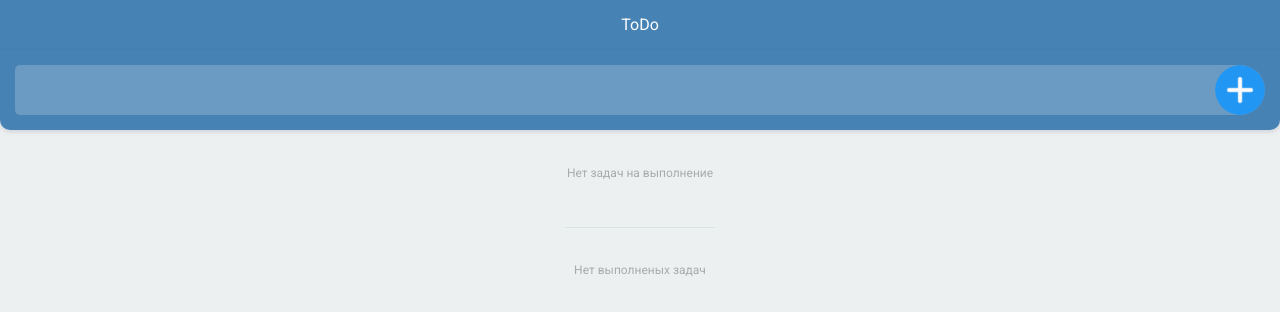
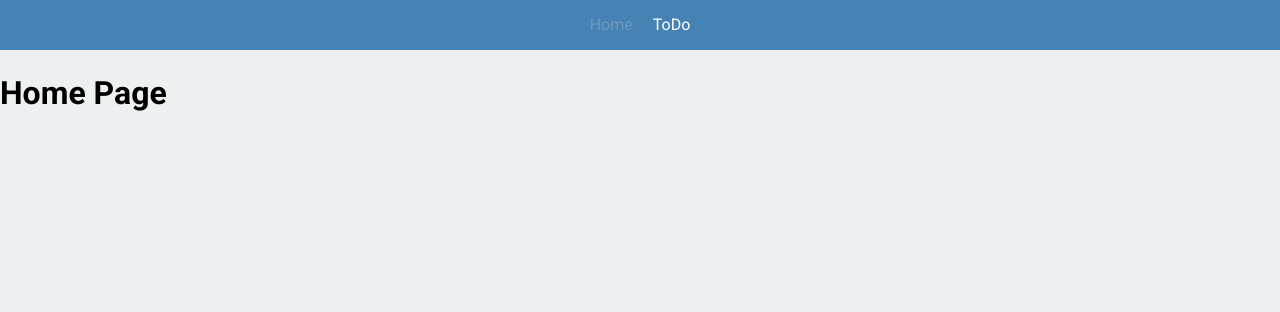
Before and after one commit to CrashStatic/todo-list, a React (Create React App) app: page / in a window 1280 px wide. Shown: the top 312 px of the page. Built offline with nearby package versions, Linux system fonts and the light colour scheme.

Commit message:
Реализует поведение ссылок в header

```diff
--- a/package.json
+++ b/package.json
@@ -12,6 +12,7 @@
     "@types/react-dom": "^18.3.0",
     "react": "^18.3.1",
     "react-dom": "^18.3.1",
+    "react-router-dom": "^6.27.0",
     "react-scripts": "5.0.1",
     "react-toastify": "^10.0.6",
     "typescript": "^4.9.5",
--- a/src/components/Header/Header.tsx
+++ b/src/components/Header/Header.tsx
@@ -1,10 +1,16 @@
+import { NavLink } from 'react-router-dom';
 import classes from './Header.module.scss';
 
 export const Header = () => {
+    const getActiveClass = ({ isActive }: { isActive: boolean }): string => {
+        return isActive ? `${classes.active} ${classes.link}` : classes.link;
+    }
+
     return (
         <header className={classes.header}>
             <div className={classes.container}>
-                <a href="/" className={classes.link}>ToDo</a>
+                <NavLink to="/" className={getActiveClass}>Home</NavLink>
+                <NavLink to="/todo" className={getActiveClass}>ToDo</NavLink>
             </div>
         </header>
     )
--- a/src/index.tsx
+++ b/src/index.tsx
@@ -5,13 +5,22 @@ import './assets/scss/style.scss'
 import { ToDoListPage } from './pages/ToDoListPage';
 import 'react-toastify/dist/ReactToastify.css';
 import { ToastContainer } from 'react-toastify';
+import { BrowserRouter, Routes, Route } from 'react-router-dom';
+import { HomePage } from './pages/HomePage';
+import { Header } from './components/Header/Header';
 
 const root = ReactDOM.createRoot(
   document.getElementById('root') as HTMLElement
 );
 root.render(
   <React.StrictMode>
-    <ToDoListPage />
+    <BrowserRouter>
+      <Header />
+      <Routes>
+        <Route path='/' element={<HomePage />}></Route>
+        <Route path='/todo' element={<ToDoListPage />}></Route>
+      </Routes>
+    </BrowserRouter>
     <ToastContainer
       position="bottom-right"
       autoClose={5000}
--- /dev/null
+++ b/src/pages/HomePage.tsx
@@ -0,0 +1,5 @@
+export const HomePage = () => {
+    return (
+        <h1>Home Page</h1>
+    )
+}
--- a/src/pages/ToDoListPage.tsx
+++ b/src/pages/ToDoListPage.tsx
@@ -1,6 +1,5 @@
 import { useState } from "react"
 import { Form } from "../components/Form/Form"
-import { Header } from "../components/Header/Header"
 import { ToDoList } from "../components/ToDoList/ToDoList"
 import { ToDo } from "../models/todo-item"
 import 'react-toastify/dist/ReactToastify.css';
@@ -65,7 +64,6 @@ export const ToDoListPage = () => {
 
     return (
         <>
-            <Header />
             <Form createNewToDo={createNewToDo} />
             <ToDoList todos={todos} updateToDo={updateToDo} deleteToDo={deleteToDo} />
         </>
```
Also changed, not shown: 1 other file (tests, documents, lock files or other folders).
